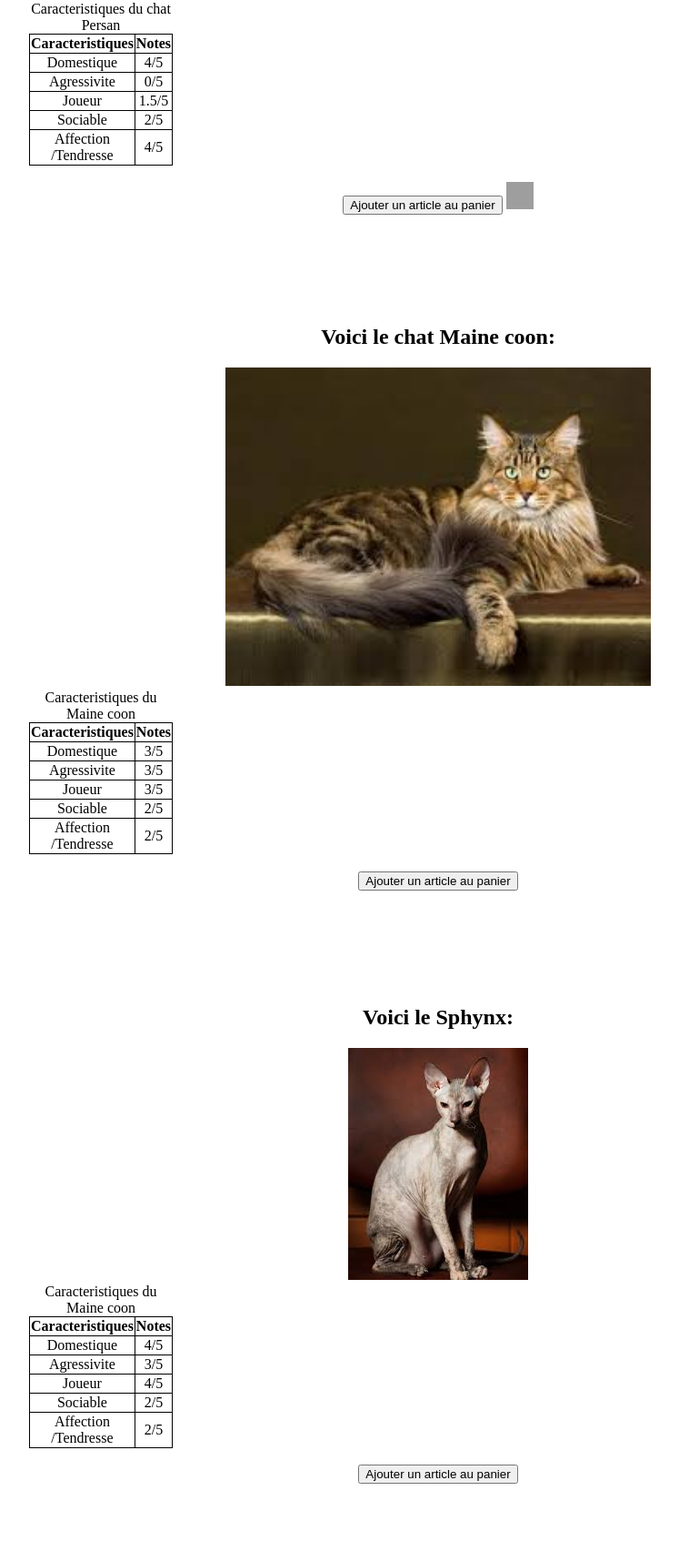
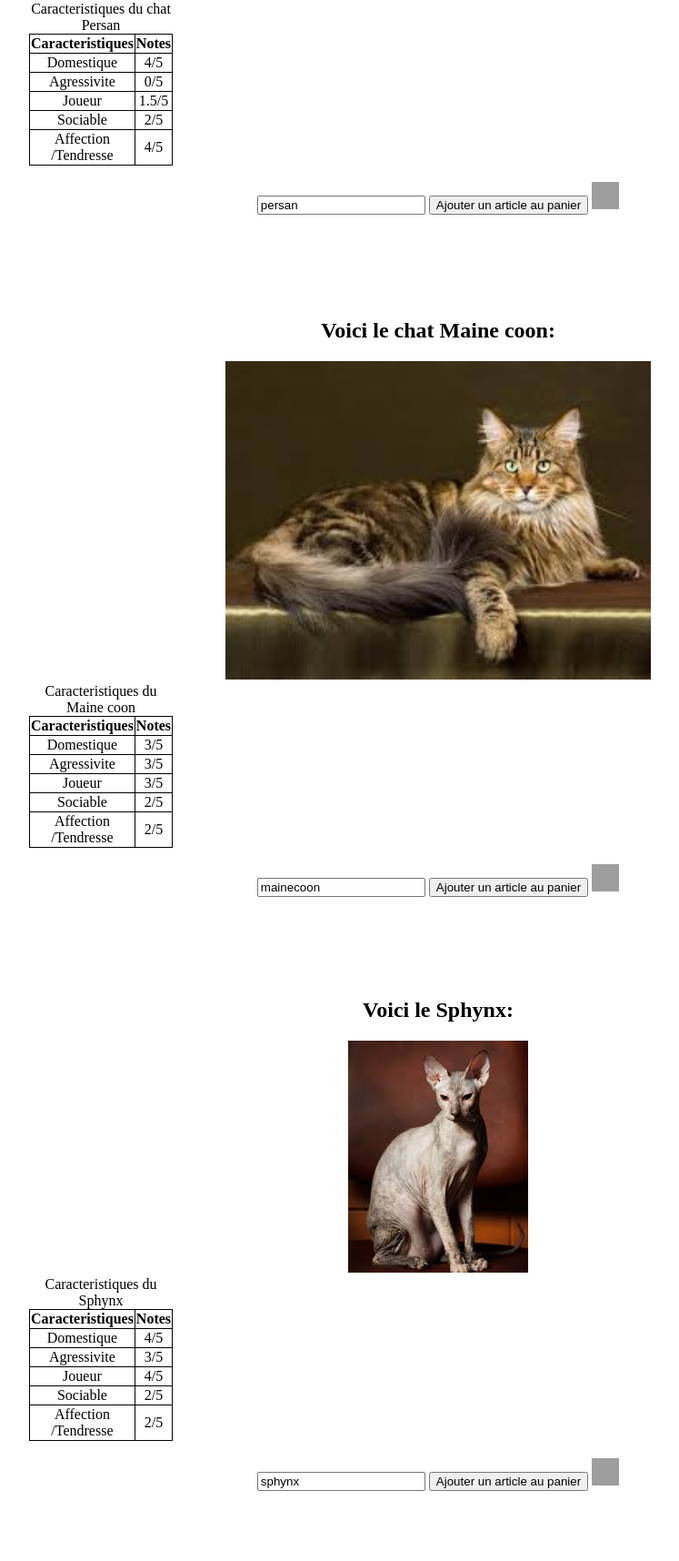
Before and after one commit to adriendelaurens/techno-web-project, a PHP site: page /NosRacesdeChaton.php in a window 1280 px wide. Shown: the part 600-2316 px from the top of the page at 91% size, without its empty margins (158-905 px from the left). Run offline with PHP 8.4, Linux system fonts and the light colour scheme; grey boxes are pictures that could not be loaded.

Commit message:
Update NosRacesdeChaton.php

```diff
--- a/NosRacesdeChaton.php
+++ b/NosRacesdeChaton.php
@@ -73,9 +73,10 @@
 
 	</h3>
 
-	<form method="post" action ="cartpage.php">
+	<form method="get" action ="index.php" name="cartpage">
+	<input type=hidden" name="page" value="persan">
 	<input type="submit" value="Ajouter un article au panier" >
-	<img src="bouton-panier.png"  width="30"  height="30">
+	<img src="caddie.jpg"  width="30"  height="30">
 
 
 	</div>
@@ -139,8 +140,10 @@
 
 
 
-		<form method="post" action ="cartpage.php">
-	 <input type="submit" value="Ajouter un article au panier" >
+	<form method="get" action ="index.php" name="cartpage">
+	<input type=hidden" name="page" value="mainecoon">
+	<input type="submit" value="Ajouter un article au panier" >
+	<img src="caddie.jpg"  width="30"  height="30">
 
 
 	</div>
@@ -171,7 +174,7 @@
 	</style>
 
 	<table>
-	 <caption> Caracteristiques du Maine coon</caption>
+	 <caption> Caracteristiques du Sphynx</caption>
 	  <thead><tr>
 		<th>Caracteristiques<br  /> </th>
 		<th>Notes<br  /> </th>
@@ -207,8 +210,10 @@
 
 
 
-		<form method="post" action ="cartpage.php">
-	 <input type="submit" value="Ajouter un article au panier" >
+	<form method="get" action ="index.php" name="cartpage">
+	<input type=hidden" name="page" value="sphynx">
+	<input type="submit" value="Ajouter un article au panier" >
+	<img src="caddie.jpg"  width="30"  height="30">
 
 
 	</div>
```
